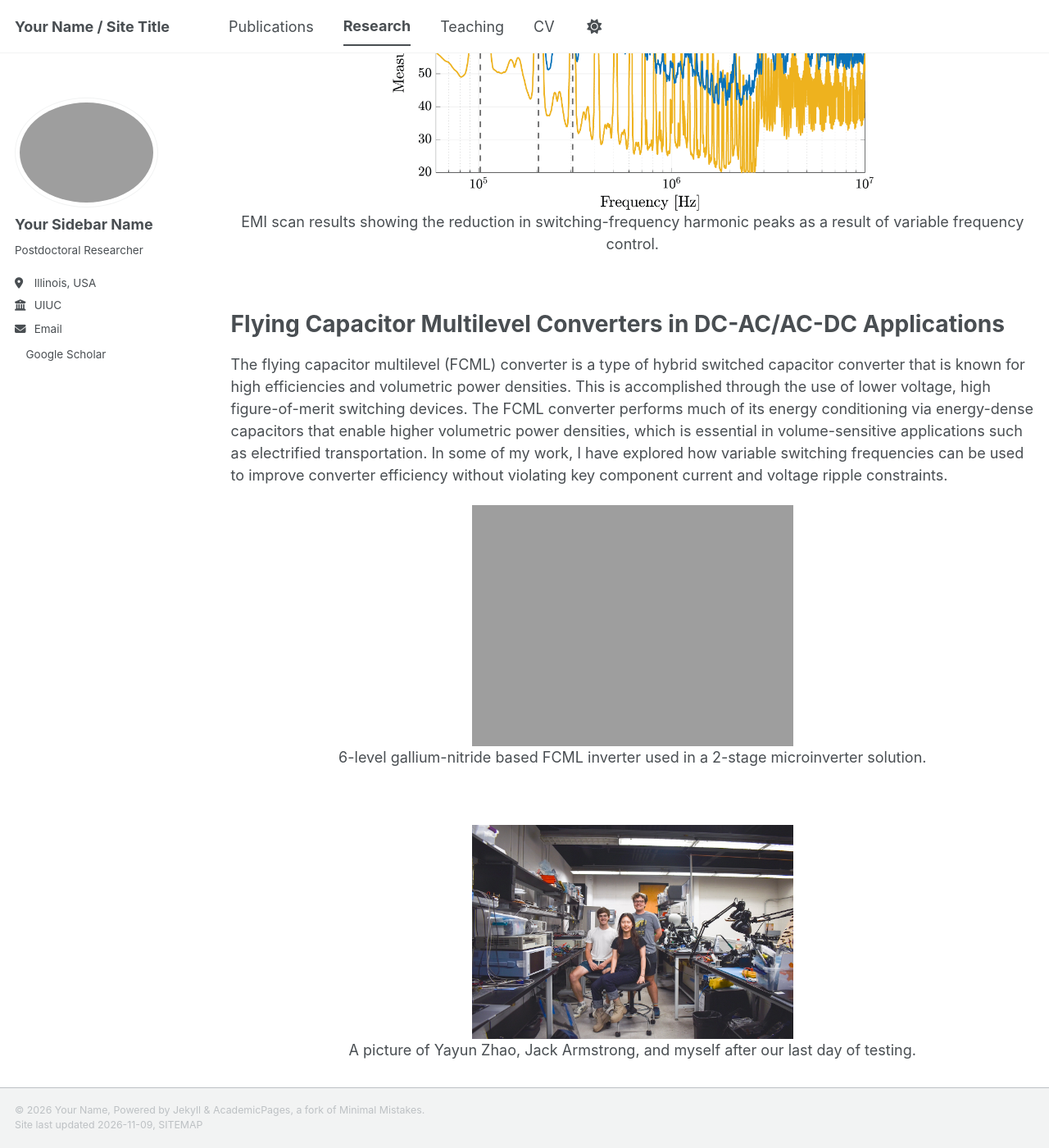
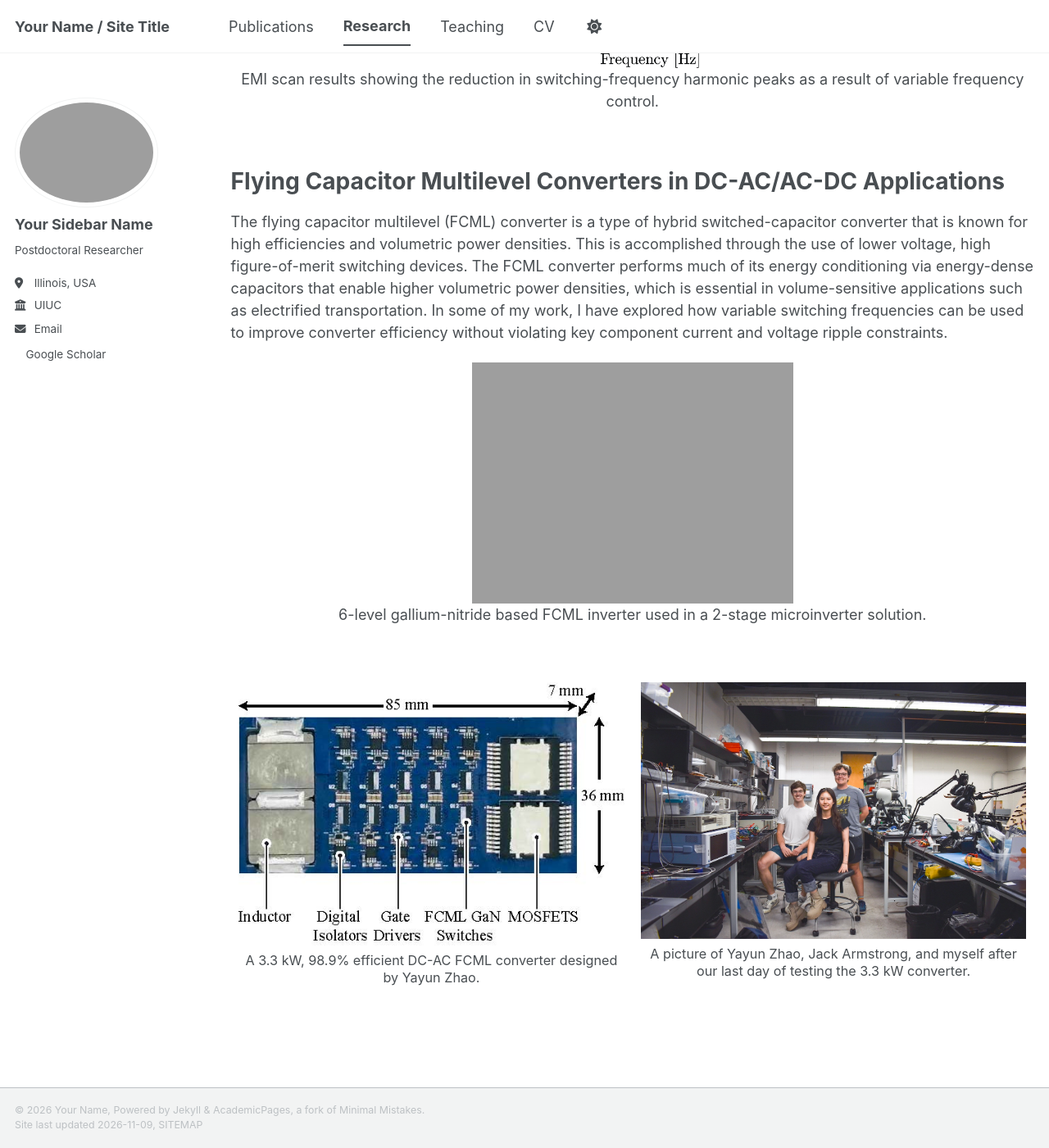
Before and after one commit to fgiardine/fgiardine.github.io, a Jekyll site: the page built from _pages/research.md, in a window 1280 px wide and 1400 px high, scrolled down 1524 px. Shown: the whole window at 82% size. Built offline with Jekyll 4.4.1, drawn with Linux system fonts in a browser that asks for light colours; a script bundle is joined from its source files by our own code; a style sheet for code colours, icons or effects is not loaded; some of the changed text lies outside the part shown.

Commit message:
Update research.md

```diff
--- a/_pages/research.md
+++ b/_pages/research.md
@@ -15,14 +15,12 @@ Electromagnetic interference (EMI) is critical in all application where power co
 <div class="container">
 <div class="row">
 <center>
-<img src="{{ site.url }}{{ site.baseurl }}/images/emi_bench.png" width="80%"/><br/>
+<img src="{{ site.url }}{{ site.baseurl }}/images/emi_bench.png" width="60%"/><br/>
 EMI test bench. <br/>
 </center>
 </div>
 </div>
 <br/>
-</div>
-</div>
 
 <div class="container">
 <div class="row">
@@ -36,7 +34,7 @@ EMI scan results showing the reduction in switching-frequency harmonic peaks as
 
 Flying Capacitor Multilevel Converters in DC-AC/AC-DC Applications
 ======
-The flying capacitor multilevel (FCML) converter is a type of hybrid switched capacitor converter that is known for high efficiencies and volumetric power densities. This is accomplished through the use of lower voltage, high figure-of-merit switching devices. The FCML converter performs much of its energy conditioning via energy-dense capacitors that enable higher volumetric power densities, which is essential in volume-sensitive applications such as electrified transportation. In some of my work, I have explored how variable switching frequencies can be used to improve converter efficiency without violating key component current and voltage ripple constraints.
+The flying capacitor multilevel (FCML) converter is a type of hybrid switched-capacitor converter that is known for high efficiencies and volumetric power densities. This is accomplished through the use of lower voltage, high figure-of-merit switching devices. The FCML converter performs much of its energy conditioning via energy-dense capacitors that enable higher volumetric power densities, which is essential in volume-sensitive applications such as electrified transportation. In some of my work, I have explored how variable switching frequencies can be used to improve converter efficiency without violating key component current and voltage ripple constraints.
 
 <div class="container">
 <div class="row">
@@ -48,32 +46,16 @@ The flying capacitor multilevel (FCML) converter is a type of hybrid switched ca
 </div>
 <br/>
 
-<div class="container">
-<div class="row">
-<center>
-<img src="{{ site.url }}{{ site.baseurl }}/images/jack_yayun.png" width="40%"/><br/>
-A picture of Yayun Zhao, Jack Armstrong, and myself after our last day of testing. <br/>
-</center>
+
+
+<div style="display: flex; gap: 20px; justify-content: center; align-items: flex-start; text-align: center; flex-wrap: wrap; margin-bottom: 1.5em;">
+  <div style="flex: 1; min-width: 250px; max-width: 48%;">
+    <img src="{{ site.url }}{{ site.baseurl }}/images/yayun_fcml.jpg" style="width: 100%; height: auto; display: block; margin: 0 auto 8px;" />
+    <span style="font-size: 0.9em; line-height: 1.3; display: block;">A 3.3 kW, 98.9% efficient DC-AC FCML converter designed by Yayun Zhao.</span>
+  </div>
+
+  <div style="flex: 1; min-width: 250px; max-width: 48%;">
+    <img src="{{ site.url }}{{ site.baseurl }}/images/jack_yayun.png" style="width: 100%; height: auto; display: block; margin: 0 auto 8px;" />
+    <span style="font-size: 0.9em; line-height: 1.3; display: block;">A picture of Yayun Zhao, Jack Armstrong, and myself after our last day of testing the 3.3 kW converter.</span>
+  </div>
 </div>
-</div>
-<br/>
-
-<div class="container">
-<div class="row">
-<center>
-<img src="{{ site.url }}{{ site.baseurl }}/images/jack_yayun.png" width="40%"/><br/>
-A picture of Yayun Zhao, Jack Armstrong, and myself after our last day of testing. <br/>
-</center>
-</div>
-</div>
-<br/>
-
-<div class="container">
-<div class="row">
-<center>
-<img src="{{ site.url }}{{ site.baseurl }}/images/yayun_fcml.jpg" width="40%"/><br/>
-A 3.3 kW, 98.9% efficient DC-AC FCML converter designed by Yayun Zhao. <br/>
-</center>
-</div>
-</div>
-<br/>
```
